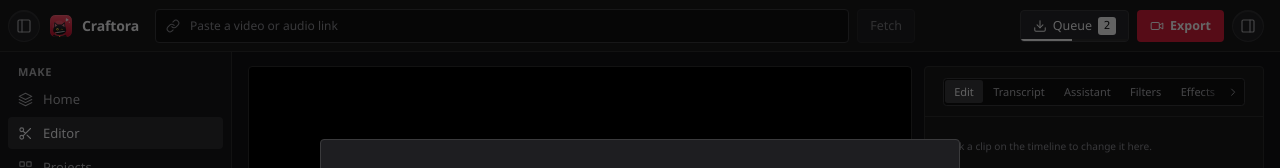
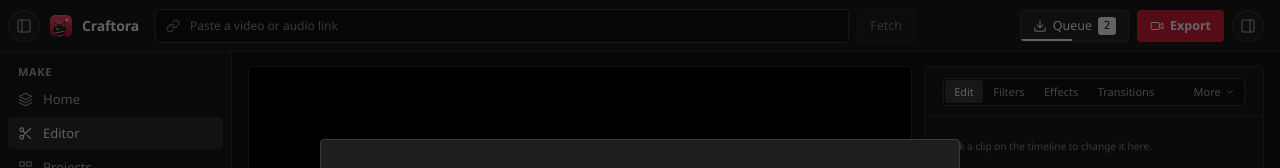
Before and after one commit to Cchheanglim/Craftora, a React (Vite) app: page / in a window 1280 px wide. Shown: the top 168 px of the page. Built offline with nearby package versions, Linux system fonts and the light colour scheme.

Commit message:
feat: implement dynamic tab fitting logic and add tests for tab visibility

```diff
--- a/src/App.tsx
+++ b/src/App.tsx
@@ -147,12 +147,12 @@ import "./App.css";
 const DEMO = DEMO_SOURCES[0];
 /** The right panel's tiles to add to the timeline (Filters … Shapes). */
 const FX_TABS = ["filters", "effects", "transitions", "shapes"] as const;
-/** The right panel's tabs, in their one scrolling row. */
+/** The right panel's tabs, in the owner's order (2026-11-12); those that don't fit go under More. */
 const PANEL_TABS: { id: "edit" | "transcript" | "assistant" | (typeof FX_TABS)[number]; label: string }[] = [
   { id: "edit", label: "Edit" },
+  ...FX_TABS.map((id) => ({ id, label: id[0].toUpperCase() + id.slice(1) })),
   { id: "transcript", label: "Transcript" },
   { id: "assistant", label: "Assistant" },
-  ...FX_TABS.map((id) => ({ id, label: id[0].toUpperCase() + id.slice(1) })),
 ];
 /** Quiet time after the last edit before the project is saved. */
 const AUTOSAVE_MS = 600;
--- a/src/components/PanelTabs.css
+++ b/src/components/PanelTabs.css
@@ -1,4 +1,4 @@
-/* One scrolling row of panel tabs, in the .segmented box look (not .segmented itself: its highlight assumes equal columns). */
+/* One row of panel tabs, in the .segmented box look (not .segmented itself: its highlight assumes equal columns). */
 .ptabs {
   position: relative;
   display: flex;
@@ -10,24 +10,20 @@
 }
 
 .ptabs__strip {
-  /* The offset parent of the tabs, so their offsetLeft is measured from the strip. */
-  position: relative;
   flex: 1;
   min-width: 0;
   display: flex;
   gap: 2px;
-  overflow-x: auto;
-  scrollbar-width: none;
-}
-
-/* The ‹ › buttons show there is more; a scrollbar would only add height. */
-.ptabs__strip::-webkit-scrollbar {
-  display: none;
+  /* Only whole tabs are shown (PanelTabs.tsx); this just guards the edge while the panel is being resized. */
+  overflow: hidden;
 }
 
 .ptabs__strip button {
-  /* Natural width: the row scrolls instead of cutting labels. */
+  /* Natural width: tabs that don't fit go under More instead of being squeezed. */
   flex: none;
+  display: inline-flex;
+  align-items: center;
+  gap: 4px;
   height: 26px;
   padding: 0 10px;
   white-space: nowrap;
@@ -49,44 +45,28 @@
   font-weight: 500;
 }
 
-/* A tab half under an arrow fades out instead of being cut off mid-word. */
-.ptabs.has-left .ptabs__strip {
-  mask-image: linear-gradient(to right, transparent 16px, #000 48px);
+/* At the row's end, after the tabs that fit. */
+.ptabs__strip .ptabs__more {
+  margin-left: auto;
+  padding: 0 8px;
 }
 
-.ptabs.has-right .ptabs__strip {
-  mask-image: linear-gradient(to left, transparent 16px, #000 48px);
+/* A hidden copy of the row, to measure every tab. */
+.ptabs__measure {
+  position: absolute;
+  top: 0;
+  left: 0;
+  visibility: hidden;
+  pointer-events: none;
 }
 
-.ptabs.has-left.has-right .ptabs__strip {
-  mask-image: linear-gradient(to right, transparent 16px, #000 48px, #000 calc(100% - 48px), transparent calc(100% - 16px));
+.ptabs__list {
+  min-width: 140px;
 }
 
-/* Over the strip's ends (not beside it), so the strip keeps its width as they come and go. */
-.ptabs__arrow {
-  position: absolute;
-  top: 2px;
-  width: 22px;
-  height: 26px;
-  padding: 0;
-  display: inline-flex;
-  align-items: center;
-  justify-content: center;
-  border: 0;
-  border-radius: var(--radius-sm);
-  background: transparent;
-  color: var(--text-2);
-  transition: color var(--dur-fast) linear;
+/* Under More, on its right edge (the panel's edge). */
+.ptabs__list.select__list {
+  left: auto;
+  right: anchor(right);
+  position-try-fallbacks: flip-block;
 }
-
-.ptabs__arrow--left {
-  left: 2px;
-}
-
-.ptabs__arrow--right {
-  right: 2px;
-}
-
-.ptabs__arrow:hover {
-  color: var(--text);
-}
--- a/src/components/PanelTabs.tsx
+++ b/src/components/PanelTabs.tsx
@@ -1,15 +1,23 @@
-import { useEffect, useRef, useState } from "react";
+import { useId, useLayoutEffect, useRef, useState, type CSSProperties } from "react";
+import { fitTabs } from "../lib/fitTabs";
 import { Icon } from "./Icon";
+import "./Select.css";
 import "./PanelTabs.css";
 
-/** One row of panel tabs that scrolls sideways, with ‹ › at the ends when there is more to see. */
+/** Space between the tabs, as in PanelTabs.css. */
+const GAP = 2;
+
+/**
+ * One row of panel tabs: those that fit whole, and a More menu with the rest (no tab half cut off or faded). The open
+ * tab always stays in the row.
+ */
 export function PanelTabs<T extends string>({
   tabs,
   value,
   onPick,
   label,
 }: {
-  /** In order; all in one row. */
+  /** In order. */
   tabs: { id: T; label: string }[];
   /** The open tab (pressed), or null when none of these is open (e.g. a settings panel is open). */
   value: T | null;
@@ -17,85 +25,88 @@ export function PanelTabs<T extends string>({
   /** For screen readers, e.g. "Right panel". */
   label: string;
 }) {
-  const stripRef = useRef<HTMLDivElement>(null);
-  const [canLeft, setCanLeft] = useState(false);
-  const [canRight, setCanRight] = useState(false);
+  const boxRef = useRef<HTMLDivElement>(null);
+  const measureRef = useRef<HTMLDivElement>(null);
+  const listRef = useRef<HTMLDivElement>(null);
+  const key = `ptabs-${useId().replace(/[^a-zA-Z0-9]/g, "")}`;
+  const open = tabs.findIndex((t) => t.id === value);
+  const [shown, setShown] = useState<number[]>(() => tabs.map((_, i) => i));
   // Labels, not the array: callers usually pass a new array each render.
   const labels = tabs.map((t) => t.label).join("\n");
 
-  useEffect(() => {
-    const strip = stripRef.current;
-    if (!strip) return;
+  // Every tab (and More) is measured in a hidden copy of the row, so what fits is known before anything is cut.
+  useLayoutEffect(() => {
+    const box = boxRef.current;
+    const measure = measureRef.current;
+    if (!box || !measure) return;
     const update = () => {
-      setCanLeft(strip.scrollLeft > 1);
-      setCanRight(strip.scrollLeft + strip.clientWidth < strip.scrollWidth - 1);
+      const sizes = Array.from(measure.children).map((el) => (el as HTMLElement).offsetWidth);
+      const more = sizes.pop() ?? 0;
+      const style = getComputedStyle(box);
+      const room = box.clientWidth - parseFloat(style.paddingLeft) - parseFloat(style.paddingRight);
+      const next = fitTabs(sizes, room, more + GAP, GAP, open);
+      setShown((now) => (now.join() === next.join() ? now : next));
     };
     update();
-    strip.addEventListener("scroll", update, { passive: true });
-    // The strip (the panel is resizable) and the tabs (the font loading late widens them) both change what fits.
+    // The panel is resizable, and the font loading late widens the tabs.
     const observer = new ResizeObserver(update);
-    observer.observe(strip);
-    Array.from(strip.children).forEach((tab) => observer.observe(tab));
-    return () => {
-      strip.removeEventListener("scroll", update);
-      observer.disconnect();
-    };
-  }, [labels]);
+    observer.observe(box);
+    observer.observe(measure);
+    return () => observer.disconnect();
+  }, [labels, open]);
 
-  // Native and not passive: React's onWheel can't stop the panel from scrolling too.
-  useEffect(() => {
-    const strip = stripRef.current;
-    if (!strip) return;
-    const onWheel = (e: WheelEvent) => {
-      // A sideways trackpad swipe already scrolls the strip by itself.
-      if (Math.abs(e.deltaY) <= Math.abs(e.deltaX)) return;
-      const dy = e.deltaMode === WheelEvent.DOM_DELTA_LINE ? e.deltaY * 16 : e.deltaY;
-      const room = dy < 0 ? strip.scrollLeft : strip.scrollWidth - strip.clientWidth - strip.scrollLeft;
-      if (room <= 1) return; // At that end: let the page scroll as usual.
-      e.preventDefault();
-      strip.scrollLeft += dy;
-    };
-    strip.addEventListener("wheel", onWheel, { passive: false });
-    return () => strip.removeEventListener("wheel", onWheel);
-  }, []);
-
-  // Bring the open tab into view by scrolling the strip only (scrollIntoView could move the panel or page too).
-  useEffect(() => {
-    const strip = stripRef.current;
-    const tab = strip?.querySelector<HTMLElement>('[aria-pressed="true"]');
-    if (!strip || !tab) return;
-    const start = tab.offsetLeft;
-    const end = start + tab.offsetWidth;
-    if (start < strip.scrollLeft) strip.scrollTo({ left: start, behavior: "smooth" });
-    else if (end > strip.scrollLeft + strip.clientWidth)
-      strip.scrollTo({ left: end - strip.clientWidth, behavior: "smooth" });
-  }, [value, labels]);
-
-  const page = (dir: -1 | 1) => {
-    const strip = stripRef.current;
-    if (strip) strip.scrollBy({ left: dir * strip.clientWidth * 0.7, behavior: "smooth" });
-  };
+  const hidden = tabs.filter((_, i) => !shown.includes(i));
 
   return (
-    // The ‹ › lie over the strip's ends, only when there is more that way; the strip fades out under them.
-    <div className={`ptabs${canLeft ? " has-left" : ""}${canRight ? " has-right" : ""}`}>
-      <div ref={stripRef} className="ptabs__strip" role="group" aria-label={label}>
-        {tabs.map((tab) => (
-          <button key={tab.id} type="button" aria-pressed={tab.id === value} onClick={() => onPick(tab.id)}>
-            {tab.label}
+    <div ref={boxRef} className="ptabs">
+      <div className="ptabs__strip" role="group" aria-label={label}>
+        {shown.map((i) => (
+          <button key={tabs[i].id} type="button" aria-pressed={tabs[i].id === value} onClick={() => onPick(tabs[i].id)}>
+            {tabs[i].label}
           </button>
         ))}
+        {hidden.length > 0 && (
+          <button
+            type="button"
+            className="ptabs__more"
+            style={{ anchorName: `--${key}` } as CSSProperties}
+            popoverTarget={key}
+            aria-haspopup="menu"
+            title={hidden.map((t) => t.label).join(", ")}
+          >
+            More
+            <Icon name="chevronDown" size={13} />
+          </button>
+        )}
       </div>
-      {canLeft && (
-        <button type="button" className="ptabs__arrow ptabs__arrow--left" aria-label="Earlier tabs" onClick={() => page(-1)}>
-          <Icon name="chevronLeft" size={14} />
+      {hidden.length > 0 && (
+        <div ref={listRef} id={key} popover="auto" role="menu" className="select__list ptabs__list" style={{ positionAnchor: `--${key}` } as CSSProperties}>
+          {hidden.map((t) => (
+            <button
+              key={t.id}
+              type="button"
+              role="menuitem"
+              onClick={() => {
+                listRef.current?.hidePopover();
+                onPick(t.id);
+              }}
+            >
+              {t.label}
+            </button>
+          ))}
+        </div>
+      )}
+      <div ref={measureRef} className="ptabs__strip ptabs__measure" aria-hidden="true">
+        {tabs.map((t) => (
+          <button key={t.id} type="button" tabIndex={-1} aria-pressed={t.id === value}>
+            {t.label}
+          </button>
+        ))}
+        <button type="button" tabIndex={-1} className="ptabs__more">
+          More
+          <Icon name="chevronDown" size={13} />
         </button>
-      )}
-      {canRight && (
-        <button type="button" className="ptabs__arrow ptabs__arrow--right" aria-label="More tabs" onClick={() => page(1)}>
-          <Icon name="chevronRight" size={14} />
-        </button>
-      )}
+      </div>
     </div>
   );
 }
--- /dev/null
+++ b/src/lib/fitTabs.ts
@@ -0,0 +1,17 @@
+/**
+ * Which tabs fit in one row (indexes, in order): as many as fit from the start, plus the open one wherever it is, with
+ * room left for a More button when any are left out. `widths` are the tabs' own widths, `gap` the space between.
+ */
+export function fitTabs(widths: number[], room: number, moreWidth: number, gap: number, open: number): number[] {
+  const all = widths.map((_, i) => i);
+  if (widths.reduce((sum, w) => sum + w + gap, -gap) <= room) return all;
+  let left = room - moreWidth - (open >= 0 ? widths[open] + gap : 0);
+  const shown = open >= 0 ? [open] : [];
+  for (const i of all) {
+    if (i === open) continue;
+    if (widths[i] + gap > left) break;
+    shown.push(i);
+    left -= widths[i] + gap;
+  }
+  return shown.sort((a, b) => a - b);
+}
```
Also changed, not shown: 1 other file (tests, documents, lock files or other folders).
